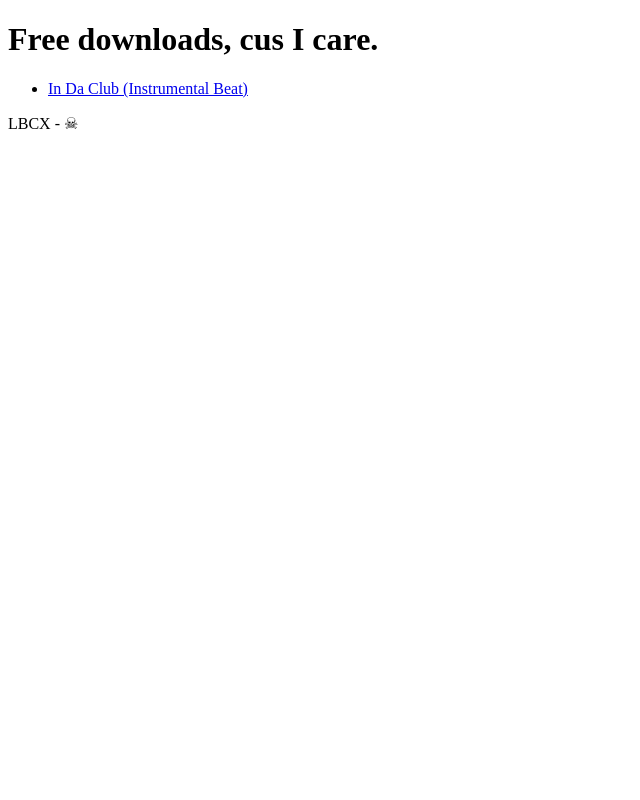
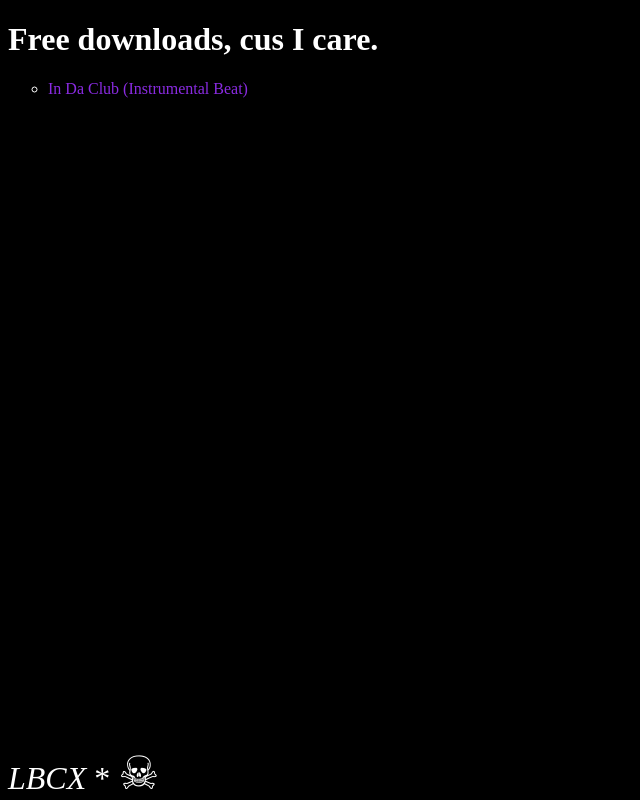
Before and after one commit to Sublimania/SonoMania, a plain HTML site: page lucif-crøs-music/index.html in a window 1280 px wide. Shown: the whole page, without its empty margins (0-640 px from the left). Drawn offline with Linux system fonts and the light colour scheme.

Commit message:
Add files via upload

```diff
--- a/lucif-crøs-music/index.html
+++ b/lucif-crøs-music/index.html
@@ -3,6 +3,7 @@
     <head>
         <title>Lucif Crøs Music</title>
         <link rel="icon" type="image/x-icon" href="favicon.ico">
+        <link rel="stylesheet" href="main.css">
         <meta charset="UTF-8">
     </head>
     <body>
@@ -12,6 +13,6 @@
                 <a href="mp3\In Da Club.mp3" download>In Da Club (Instrumental Beat)</a>
             </li>
         </ul>
-        <p>LBCX - ☠</p>
+        <p id="wordmark"><i>LBCX</i> * <span id="skull">☠</span></p>
     </body>
 </html>
--- /dev/null
+++ b/lucif-crøs-music/main.css
@@ -0,0 +1,31 @@
+body {
+    background-color: black;
+    color: white;
+}
+
+ul {
+    list-style-type: circle;
+}
+
+a {
+    text-decoration: none;
+    color:blueviolet;
+}
+
+a:hover {
+    color: crimson;
+}
+
+a:active {
+    color: goldenrod;
+}
+
+#wordmark {
+    position: absolute;
+    bottom: -32px;
+    font-size: 32px;
+}
+
+#skull {
+    font-size: 46px;
+}
```
